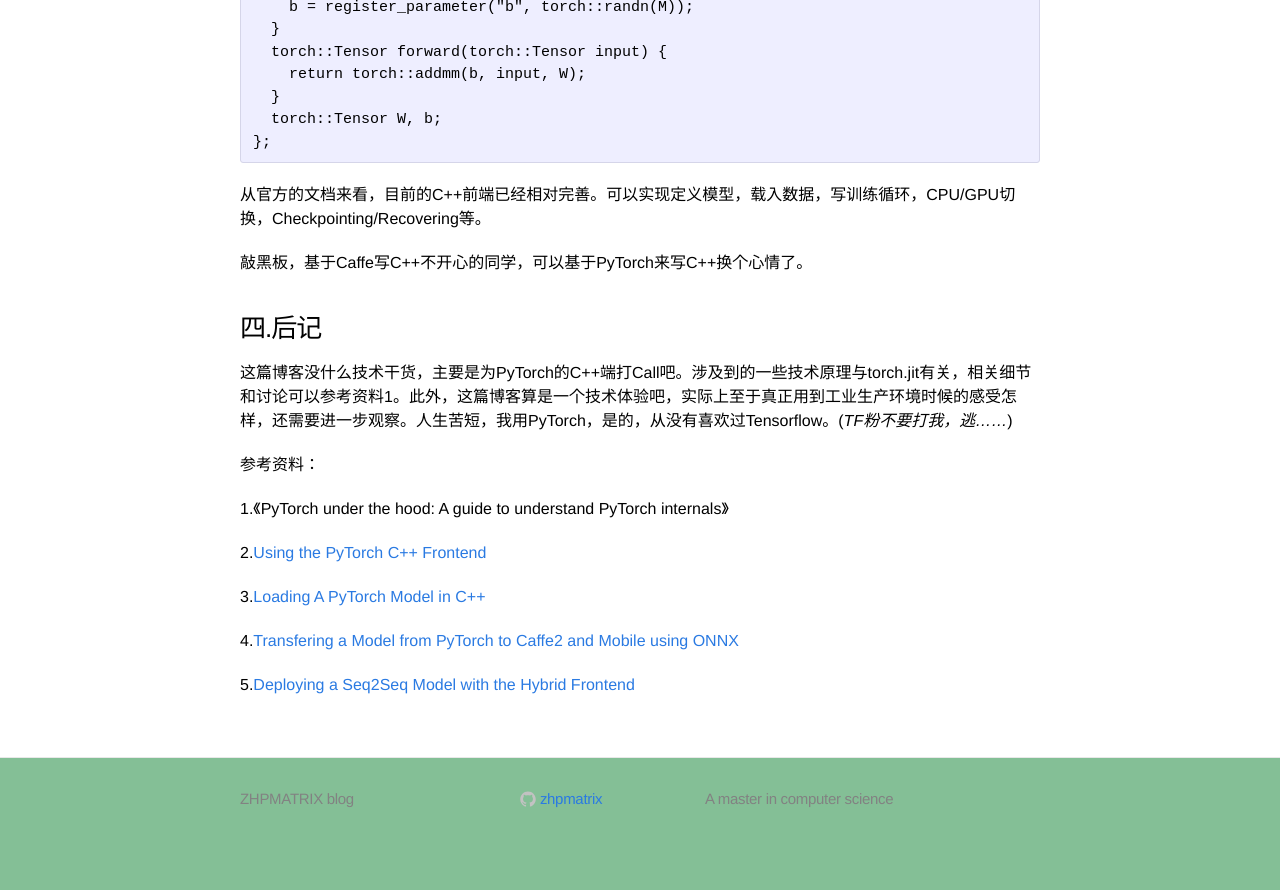
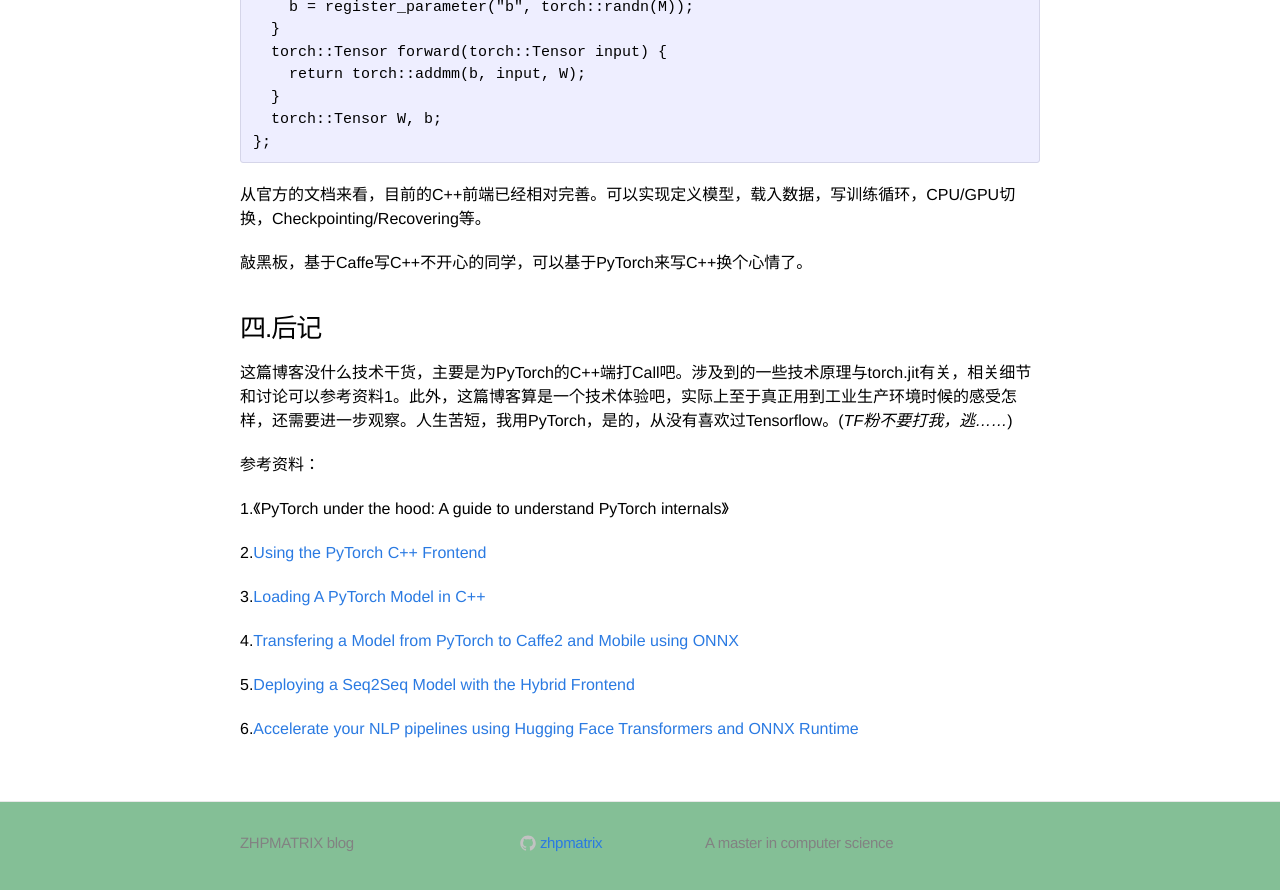
Before and after one commit to zhpmatrix/zhpmatrix.github.io, a Jekyll site: the page built from _posts/2019-03-01-c++-with-pytorch.md, in a window 1280 px wide and 900 px high, scrolled down 2869 px. Shown: the top 890 px of the window. Built offline with Jekyll 4.4.1, drawn with Linux system fonts in a browser that asks for light colours; comment, search, counter and statistics services are not loaded; before the commit the page ends 3725 px from its top, so only the background shows below that.

Commit message:
deploy pytorch model with ONNX runtime

```diff
--- a/_posts/2019-03-01-c++-with-pytorch.md
+++ b/_posts/2019-03-01-c++-with-pytorch.md
@@ -137,3 +137,5 @@ struct Net : torch::nn::Module {
 4.[Transfering a Model from PyTorch to Caffe2 and Mobile using ONNX](https://pytorch.org/tutorials/advanced/super_resolution_with_caffe2.html)
 
 5.[Deploying a Seq2Seq Model with the Hybrid Frontend](https://pytorch.org/tutorials/beginner/deploy_seq2seq_hybrid_frontend_tutorial.html#)
+
+6.[Accelerate your NLP pipelines using Hugging Face Transformers and ONNX Runtime](https://medium.com/microsoftazure/accelerate-your-nlp-pipelines-using-hugging-face-transformers-and-onnx-runtime-2443578f4333)
```
